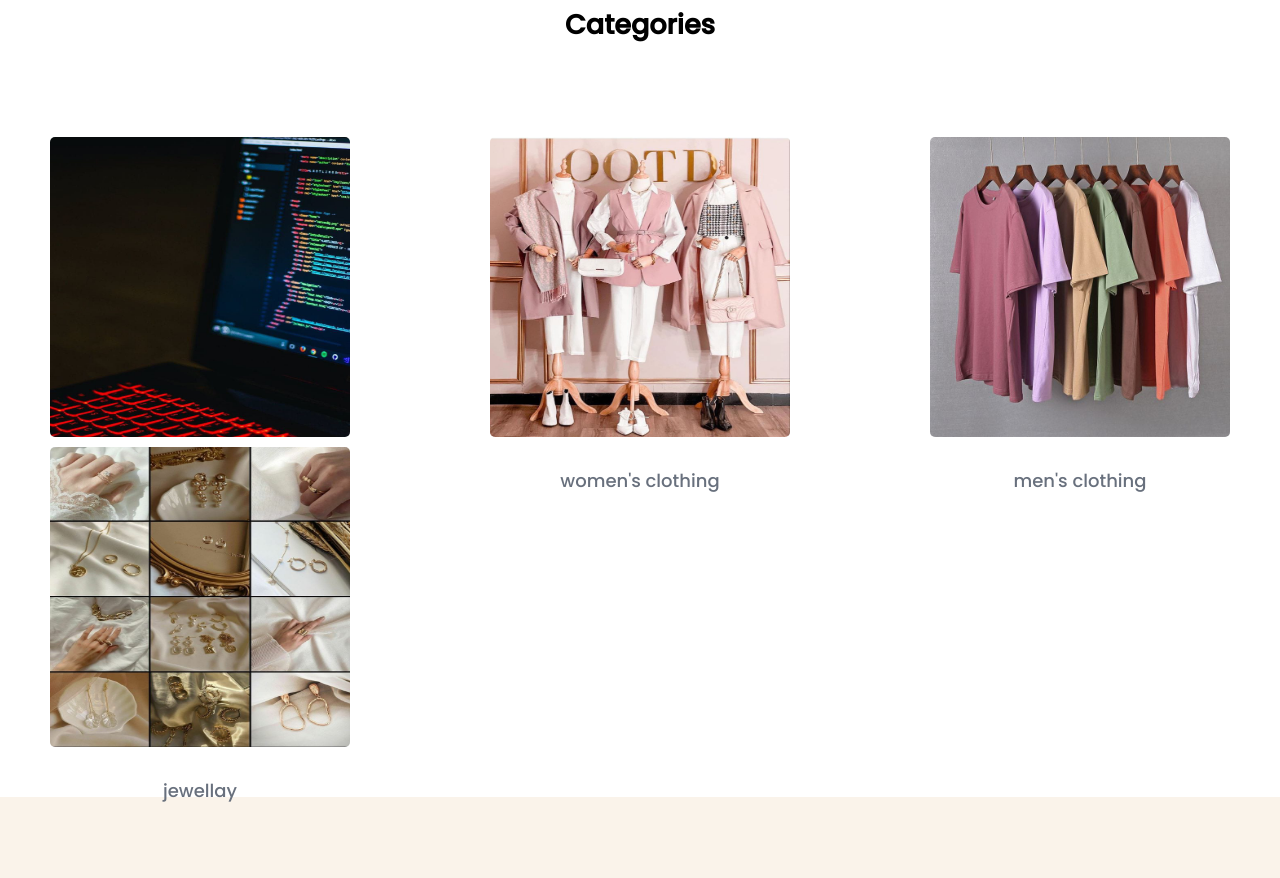
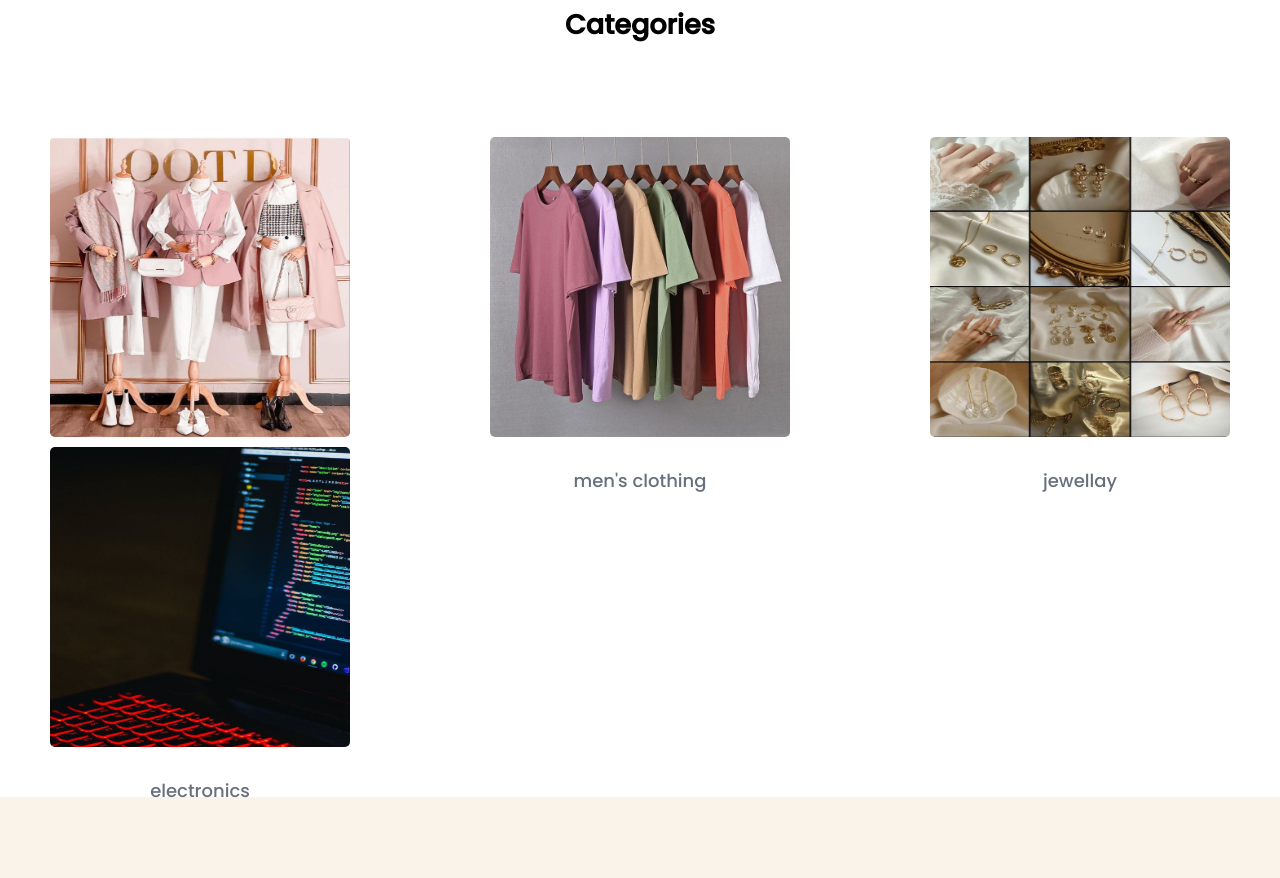
Before and after one commit to Zeinababoalsoud/e-commerce-website, a React (Vite) app in the folder final-project-advanced-level/: page / in a window 1280 px wide. Shown: the part 480-1358 px from the top of the page. Built offline with nearby package versions, Linux system fonts and the light colour scheme.

Commit message:
second-commit

```diff
--- a/final-project-advanced-level/src/pages/Home/Homepage.jsx
+++ b/final-project-advanced-level/src/pages/Home/Homepage.jsx
@@ -7,11 +7,7 @@ import img3 from '../../../public/assets/images/3333.jpg'
 import img4 from '../../../public/assets/images/44.jpg'
 function Homepage(){
     const dataArray = [
-        {
-          id: 1,
-          name: "electronics",
-          image: img1
-        },
+
         {
           id: 2,
           name: "women's clothing",
@@ -27,7 +23,12 @@ function Homepage(){
           id: 4,
           name: "jewellay",
           image: img4
-        }
+        },
+        {
+          id: 1,
+          name: "electronics",
+          image: img1
+        },
       ];
     return(
         <>
--- a/final-project-advanced-level/src/pages/ProductDetails/ProductDetails.jsx
+++ b/final-project-advanced-level/src/pages/ProductDetails/ProductDetails.jsx
@@ -4,6 +4,7 @@ import icon1 from '../../../public/assets/images/icon1.png';
 import icon2 from '../../../public/assets/images/icon2.png';
 import icon3 from '../../../public/assets/images/icon3.png';
 import { useParams} from "react-router-dom";
+import { Link } from "react-router-dom";
 import { useEffect } from 'react';
 import Counter from "../../components/counter/Counter";
 import Footer from '../../components/footer/Footer'
@@ -32,7 +33,7 @@ const ProductDetails = () => {
         <div>
 
             <div className="header">
-                 <a href="#">Home</a> &gt; <a href="#">Shop</a> | <span id="header-span" href="#">{product.title}</span>
+                 <Link href="/">Home</Link> &gt; <Link href="/ShopPage">Shop</Link> | <span id="header-span" href="#">{product.title}</span>
             </div>
 
             <div className="container">
```
